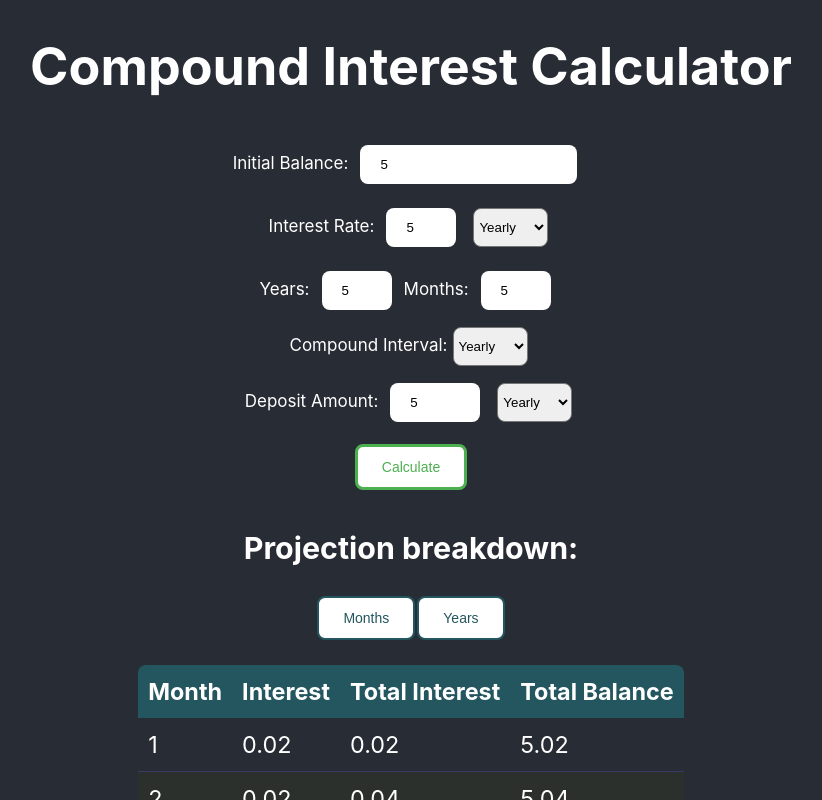
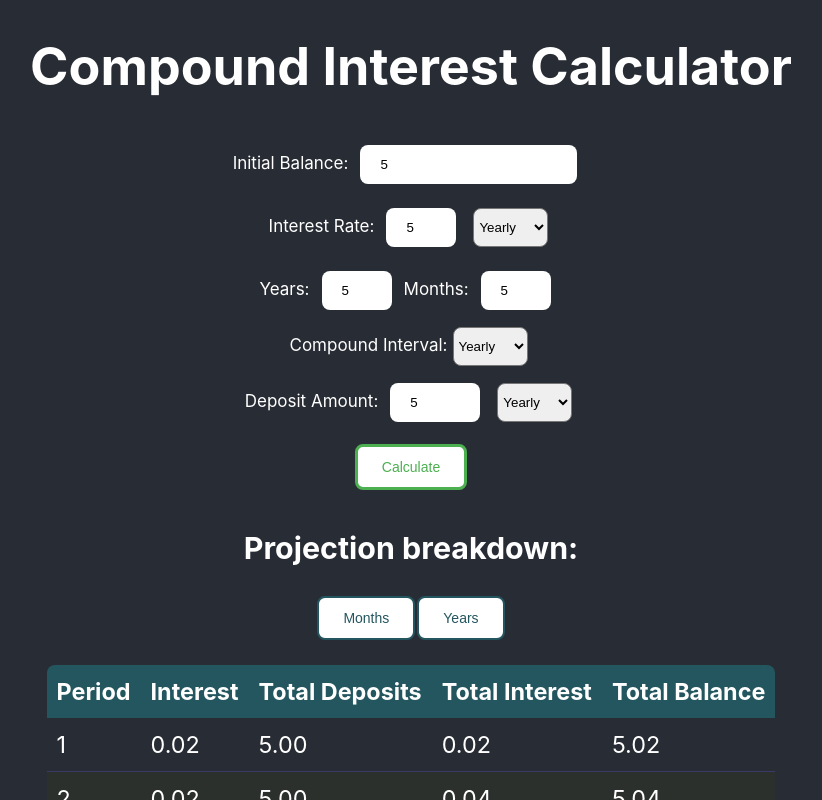
Before and after one commit to SiklodiDani/compound-interest-calculator, a React (Create React App) app: page / in a window 1280 px wide. Both pictures are taken after typing "5", "5", "5", "5", "5" into the empty fields and a click on the button "Calculate". Shown: the top 800 px of the page, without its empty margins (229-1051 px from the left). Built offline with nearby package versions, Linux system fonts and the light colour scheme.

Commit message:
Added a total deposits column to the table

```diff
--- a/src/components/Balance.js
+++ b/src/components/Balance.js
@@ -10,12 +10,14 @@ const Balance = ({
 	compoundInterval,
 	depositAmount,
 	depositInterval,
+	totalDeposits
 }) => {
 	const [projectionBreakdown, setProjectionBreakdown] = useState(1);
 	const finalList = [];
 	interest = Number(interest);
 	depositAmount = Number(depositAmount);
 	amount = Number(amount);
+	totalDeposits = Number(totalDeposits);
 	let initialInterest = interest / 100;
 	let initialAmount = amount;
 	let compInterval;
@@ -70,6 +72,7 @@ const Balance = ({
 		if (i % depInterval === 0) {
 			initialAmount += depositAmount;
 			amount += depositAmount;
+			totalDeposits += depositAmount;
 		}
 
 		if (i % compInterval === 0) {
@@ -81,6 +84,7 @@ const Balance = ({
 				<tr key={i}>
 					<td>{i / projectionBreakdown}</td>
 					<td> {interest.toFixed(2)}</td>
+					<td> {totalDeposits.toFixed(2)}</td>
 					<td>{totalInterest.toFixed(2)}</td>
 					<td>{amount.toFixed(2)}</td>
 				</tr>
@@ -93,7 +97,7 @@ const Balance = ({
 			<div className="balances-buttons">
 				<h3>Projection breakdown:</h3>
 				<button onClick={MonthsBreakdown} type="submit">
-					Months{" "}
+					Months
 				</button>
 				<button onClick={YearsBreakdown} type="submit">
 					Years
@@ -103,8 +107,9 @@ const Balance = ({
 				<table className="balances-table">
 					<thead>
 						<tr>
-							<th>Month</th>
+							<th>Period</th>
 							<th>Interest</th>
+							<th>Total Deposits</th>
 							<th>Total Interest</th>
 							<th>Total Balance</th>
 						</tr>
--- a/src/components/BalanceList.js
+++ b/src/components/BalanceList.js
@@ -16,6 +16,7 @@ const BalanceList = ({balance}) => {
 					compoundInterval={bal.compoundInterval}
 					depositAmount={bal.depositAmount}
 					depositInterval={bal.depositInterval}
+					totalDeposits={bal.totalDeposits}
 				/>
 			))}
 		</div>
--- a/src/components/Form.js
+++ b/src/components/Form.js
@@ -33,6 +33,7 @@ const Form = ({
 				interestInterval: interestInterval,
 				compoundInterval: compoundInterval,
 				depositAmount: depositAmount,
+				totalDeposits: depositAmount,
 				depositInterval: depositInterval
 			}
 		]);
```
